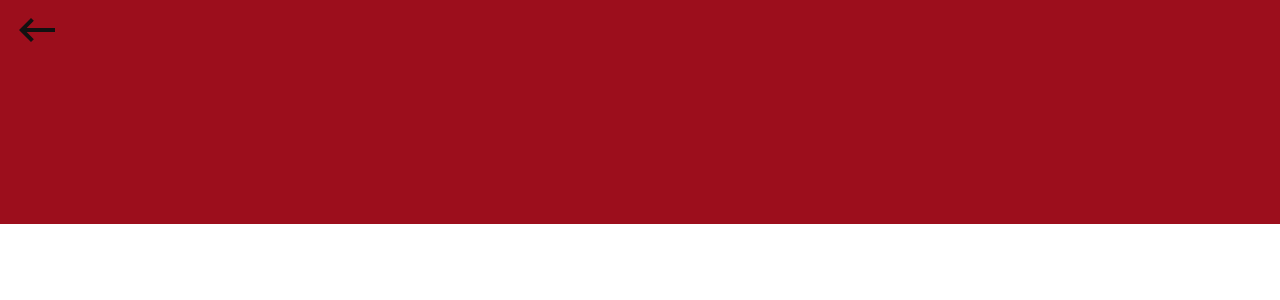
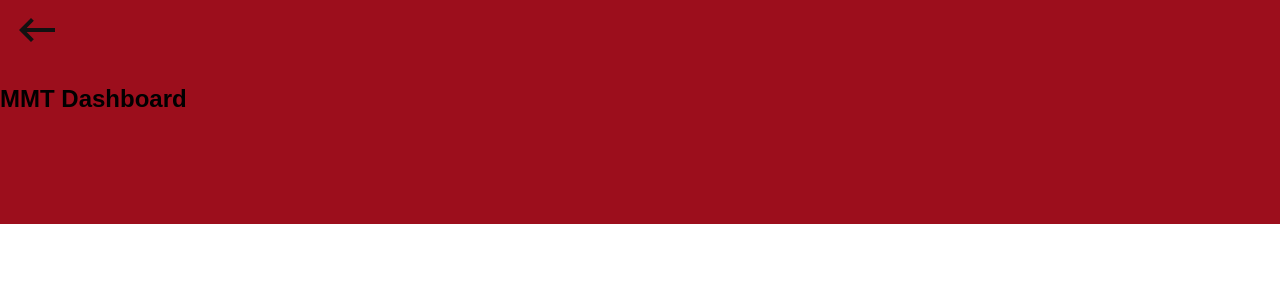
Before and after one commit to kyunwang/van-gogh-app, a Vue app: page /dashboard in a window 1280 px wide. Shown: the top 300 px of the page. Built offline with nearby package versions, Linux system fonts and the light colour scheme; the HTML template or start-up script is replaced by a standard one.

Commit message:
add the route

```diff
--- a/src/router.js
+++ b/src/router.js
@@ -3,6 +3,7 @@ import Router from 'vue-router';
 
 import Home from './views/Home.vue';
 import Tourmap from './views/Tourmap.vue';
+import Dashboard from './views/Dashboard/Dashboard.vue';
 import Selection from './views/Selection/index.vue';
 // import SelectionOverview from './views/SelectionOverview/index.vue';
 
@@ -32,6 +33,12 @@ function createRouter() {
 				component: Selection,
 				meta: { title: 'Create your Tour' },
 			},
+			{
+				path: '/dashboard',
+				name: 'dashboard',
+				component: Dashboard,
+				meta: { title: 'MMT Dashboard' },
+			},
 			// {
 			// 	path: '/selection-overview',
 			// 	name: 'selection overview',
--- /dev/null
+++ b/src/views/Dashboard/Dashboard.vue
@@ -0,0 +1,15 @@
+<template>
+	<div class="dashboard--content">
+		<nav>
+			<h1>MMT Dashboard</h1>
+		</nav>
+	</div>
+</template>
+
+<script>
+
+</script>
+
+<style lang="scss" scoped>
+
+</style>
```
Also changed, not shown: src/views/Home.vue (line endings or trailing spaces).
